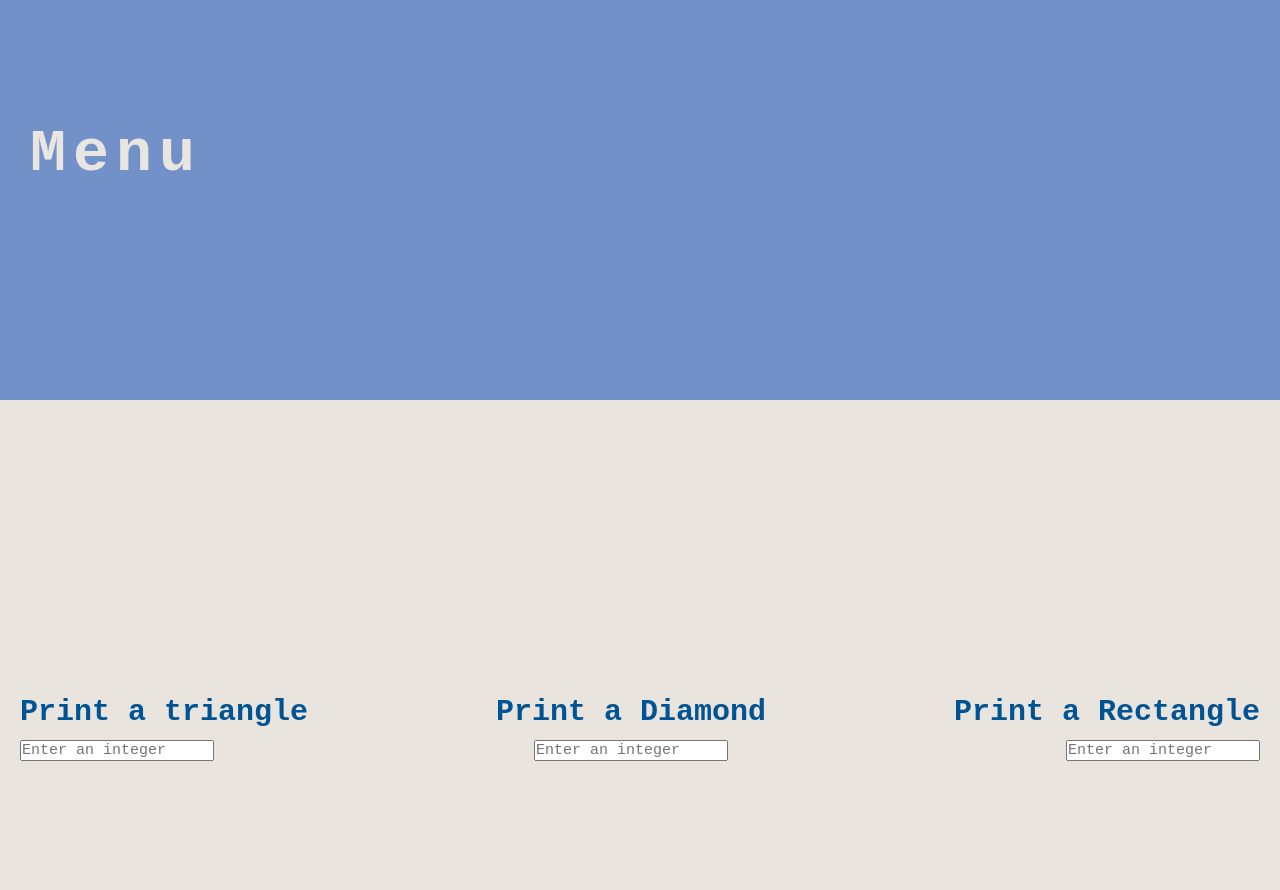
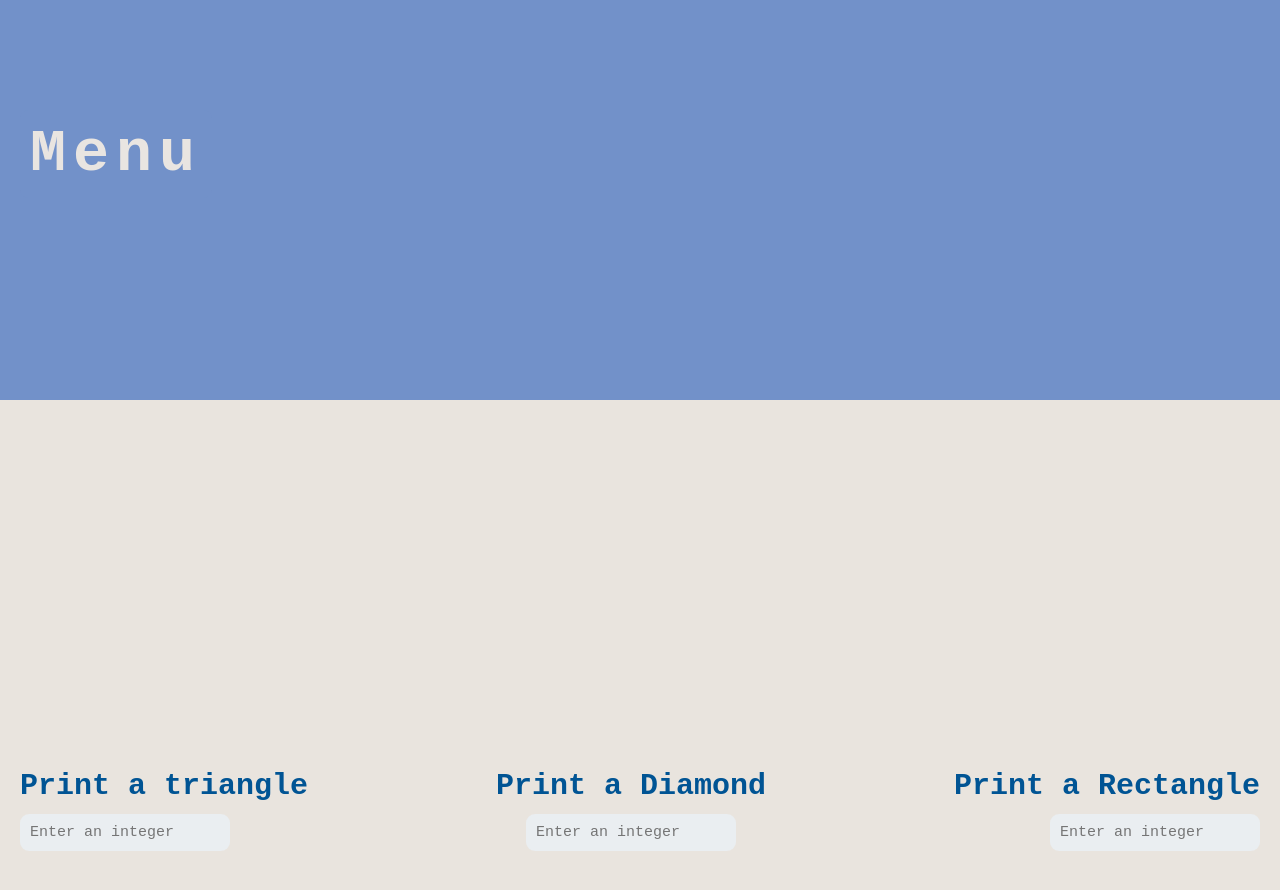
Before and after one commit to aaronDykes/react-portfolio, a React (Create React App) app: page /Pattern in a window 1280 px wide. Shown: the top 890 px of the page. Built offline with nearby package versions, Linux system fonts and the light colour scheme.

Commit message:
Another style revision

```diff
--- a/src/css/HomePage.css
+++ b/src/css/HomePage.css
@@ -1,5 +1,5 @@
 .name {
-  height: 120vh;
+  height: 100vh;
   display: grid;
   text-align: center;
   font-size: 4rem;
--- a/src/css/Pattern.css
+++ b/src/css/Pattern.css
@@ -6,12 +6,16 @@
 
   gap: 1rem;
   display: grid;
-  height: 120vh;
+  height: 150vh;
   background-color: rgb(233, 228, 222);
 }
 input {
   font-size: 1.5rem;
   font-family: inherit;
+  border-radius: 0.9rem;
+  padding: 1rem;
+  background-color: rgb(234, 238, 241);
+  border-style: none;
 }
 div .Pat {
   margin-top: 2rem;
```
